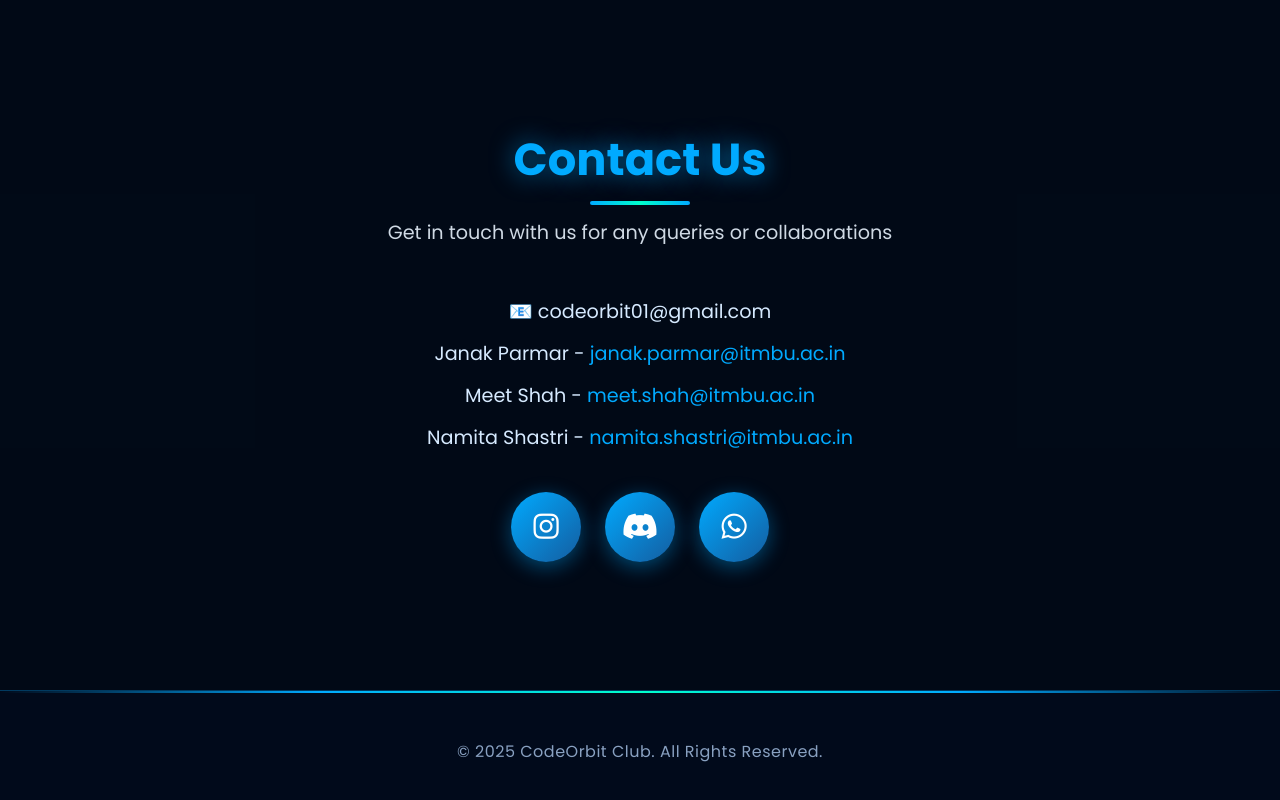
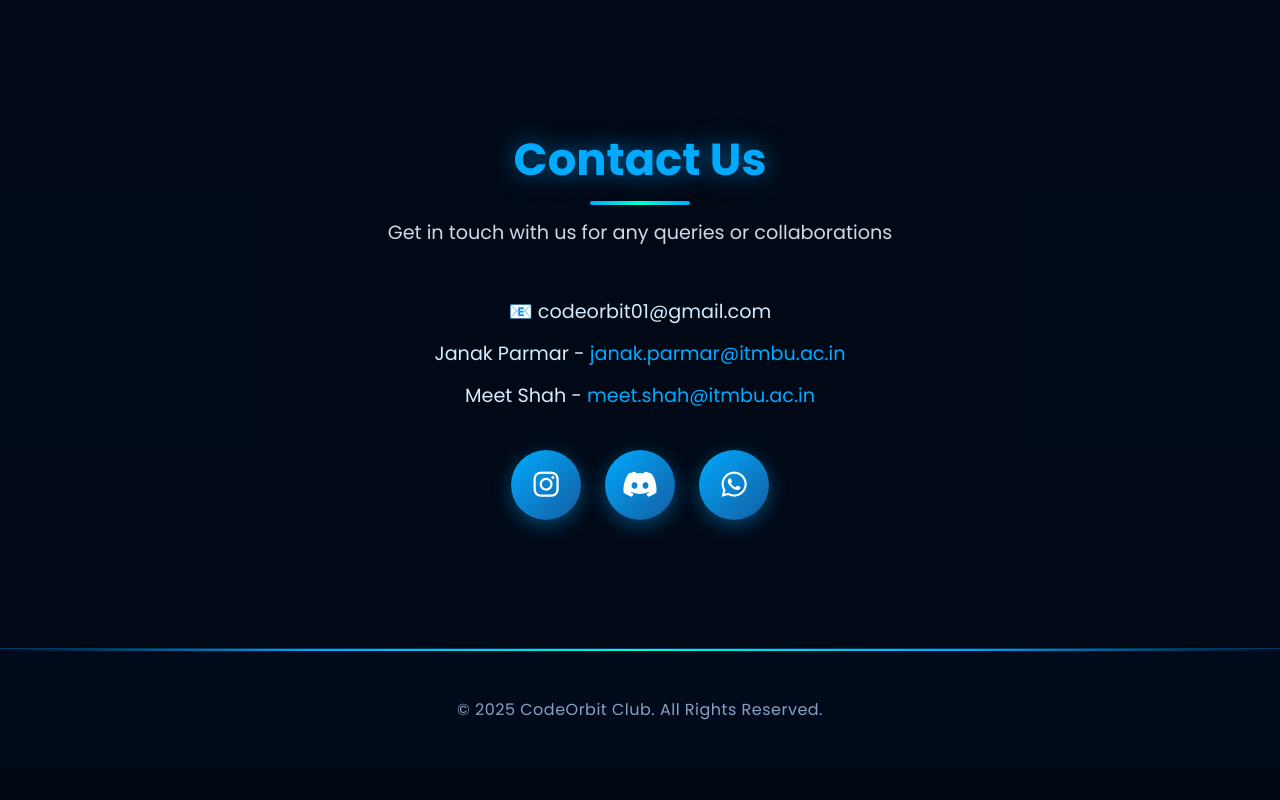
Before and after one commit to Meetshah274/CodeOrbit, a plain HTML site: page index.html in a window 1280 px wide. Shown: the part 4633-5433 px from the top of the page. After the commit the page ends 5403 px from the top, so only its background shows below. Drawn offline with Linux system fonts and the light colour scheme.

Commit message:
Comment out Namita Shastri's email section
Comment out Namita Shastri's contact information.

```diff
--- a/index.html
+++ b/index.html
@@ -1517,7 +1517,7 @@
       <p>📧 codeorbit01@gmail.com</p>
       <p>Janak Parmar - <a href="mailto:janak.parmar@itmbu.ac.in">janak.parmar@itmbu.ac.in</a></p>
       <p>Meet Shah - <a href="mailto:meet.shah@itmbu.ac.in">meet.shah@itmbu.ac.in</a></p>
-      <p>Namita Shastri - <a href="mailto:namita.shastri@itmbu.ac.in">namita.shastri@itmbu.ac.in</a></p>
+      <!-- <p>Namita Shastri - <a href="mailto:namita.shastri@itmbu.ac.in">namita.shastri@itmbu.ac.in</a></p> -->
     </div>
     <div class="social-links">
       <a href="https://www.instagram.com/codeorbitt" target="_blank"><i class="fab fa-instagram"></i></a>
```
